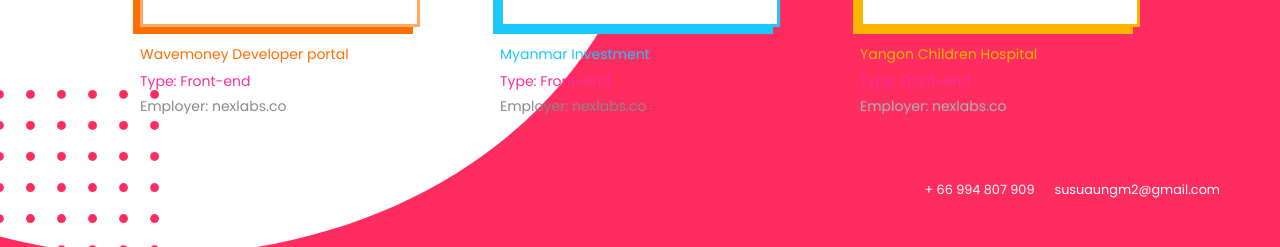
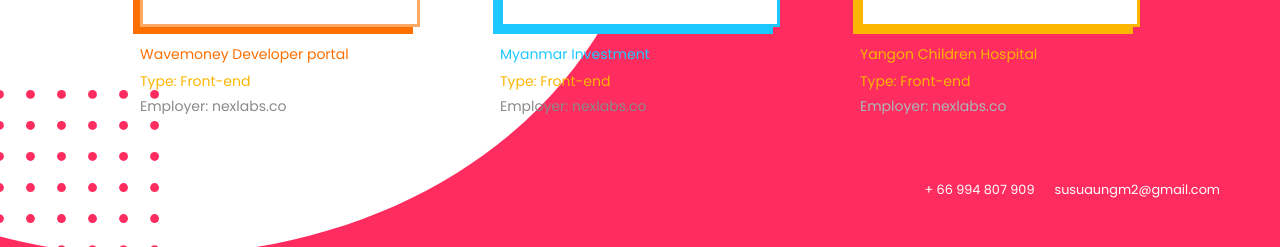
Before and after one commit to hsumyatnoenwe/hsumyatnoenwe.io, a plain HTML site: page index.html in a window 1280 px wide. Both pictures are taken after a click on the element "Switch Theme". Shown: the part 630-877 px from the top of the page. Drawn offline with Linux system fonts and the light colour scheme.

Commit message:
theme update ei

```diff
--- a/css/style.css
+++ b/css/style.css
@@ -462,7 +462,8 @@
   .switch-color .blocks.greeting-info .greeting-body {
     color: #FF2C5F;
   }
-  .switch-color .slide-details .work-type p .wt-switch {
+  .switch-color .slide-details .work-type .wt-switch {
+    display: block;
     color: #FDB600;
   }
 /*=====================================================
```
